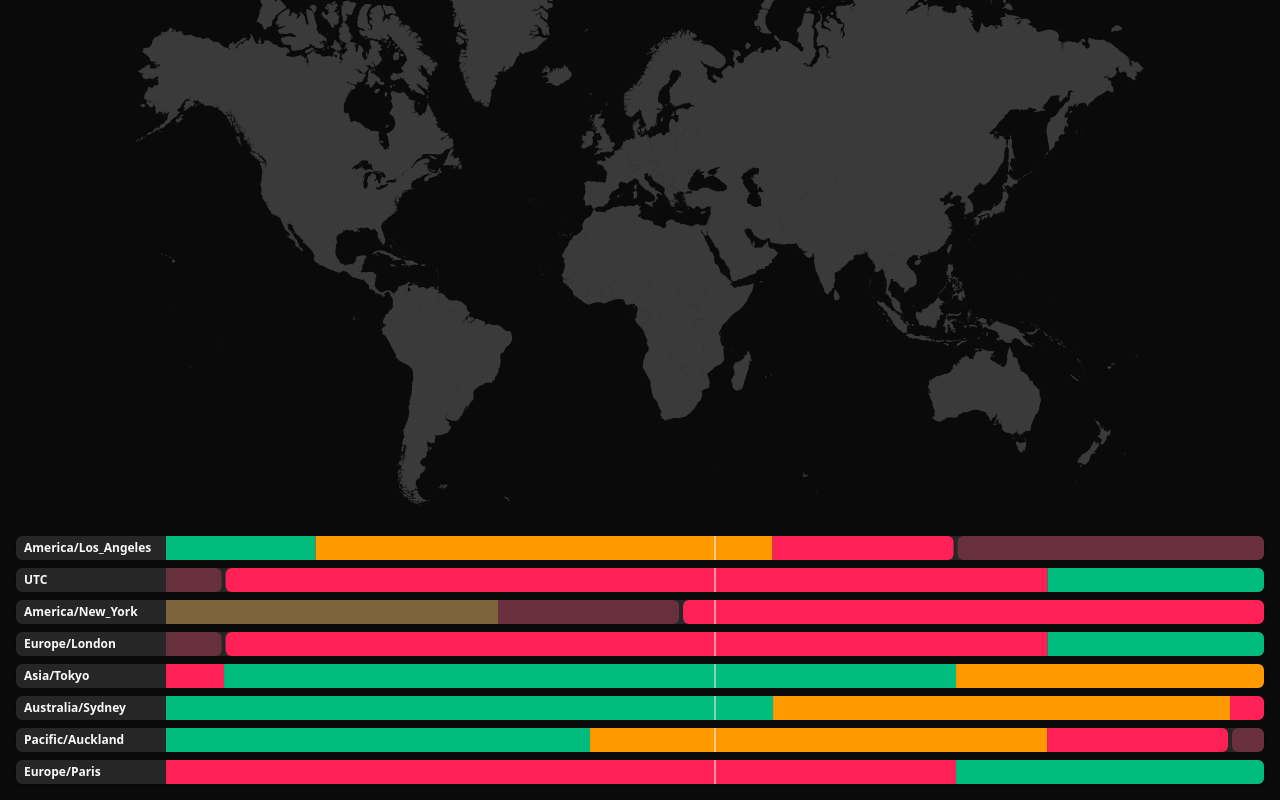
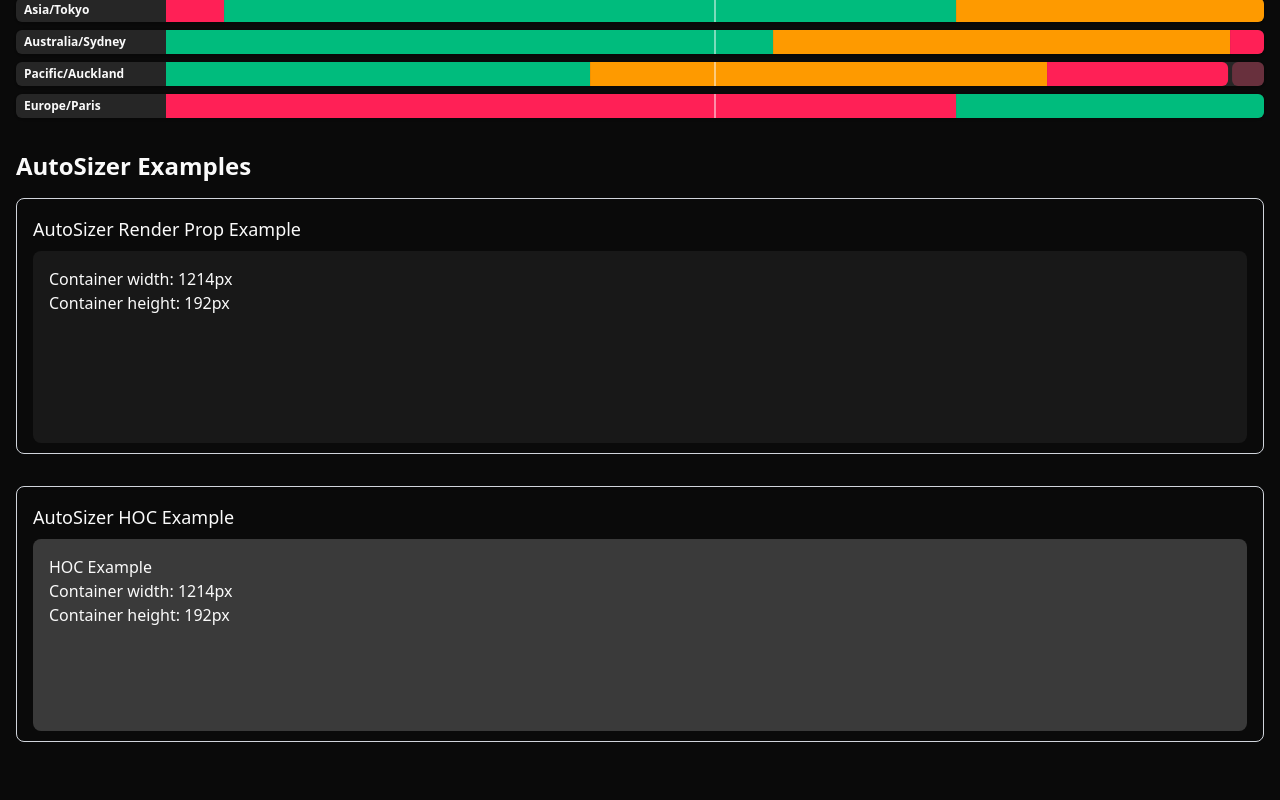
Before and after one commit to emmachase/clocks, a React (Vite) app: page / in a window 1280 px wide. Shown: the part 582-1382 px from the top of the page. After the commit the page ends 1340 px from the top, so only its background shows below. Built offline with nearby package versions, Linux system fonts and the light colour scheme.

Commit message:
Add AutoSizer component and update world map SVG

```diff
--- a/src/App.tsx
+++ b/src/App.tsx
@@ -2,7 +2,9 @@ import { Button } from "@/components/ui/button"
 import Clocks from "@/components/Clocks"
 import Timelines from "./components/Timelines";
 import { useState } from "react";
-import World from "@/assets/world.svg?react"
+import World from "@/assets/BlankMap-World-Equirectangular.svg?react"
+import AutoSizerExample from "./components/AutoSizerExample";
+import AutoSizer from "./components/AutoSizer";
 
 function App() {
   // Example list of timezones
@@ -26,7 +28,12 @@ function App() {
       <Clocks timezones={timezones} />
 
       <div className="flex items-center justify-center">
-        <World className="fill-primary/20" />
+        {/* <AutoSizer>
+          {({ width, height }) => (
+
+          )}
+        </AutoSizer> */}
+        {/* <World className="fill-primary/20 w-full h-[70vh]" preserveAspectRatio="none"/> */}
       </div>
 
       <Timelines
@@ -36,6 +43,11 @@ function App() {
         windowSize={windowSize}
         onWindowSizeChange={setWindowSize}
       />
+
+      <div className="mt-8">
+        <h2 className="text-2xl font-bold mb-4">AutoSizer Examples</h2>
+        <AutoSizerExample />
+      </div>
     </div>
   )
 }
--- /dev/null
+++ b/src/components/AutoSizer.tsx
@@ -0,0 +1,83 @@
+import React, { useRef, useState, useEffect } from 'react';
+
+interface Size {
+  width: number;
+  height: number;
+}
+
+interface AutoSizerProps {
+  /**
+   * Function that renders the children with width and height
+   */
+  children: (size: Size) => React.ReactNode;
+  /**
+   * Default width to use before measurements are available
+   */
+  defaultWidth?: number;
+  /**
+   * Default height to use before measurements are available
+   */
+  defaultHeight?: number;
+  /**
+   * Optional className for the container div
+   */
+  className?: string;
+  /**
+   * Optional style for the container div
+   */
+  style?: React.CSSProperties;
+}
+
+/**
+ * A component that automatically measures its dimensions and passes them to its children
+ */
+export default function AutoSizer({
+  children,
+  defaultWidth = 0,
+  defaultHeight = 0,
+  className = '',
+  style = {},
+}: AutoSizerProps) {
+  const containerRef = useRef<HTMLDivElement>(null);
+  const [size, setSize] = useState<Size>({
+    width: defaultWidth,
+    height: defaultHeight,
+  });
+
+  useEffect(() => {
+    if (!containerRef.current) return;
+
+    const updateSize = () => {
+      if (containerRef.current) {
+        const { width, height } = containerRef.current.getBoundingClientRect();
+        setSize({ width, height });
+      }
+    };
+
+    // Initial measurement
+    updateSize();
+
+    // Set up ResizeObserver to track size changes
+    const resizeObserver = new ResizeObserver(updateSize);
+    resizeObserver.observe(containerRef.current);
+
+    // Clean up
+    return () => {
+      resizeObserver.disconnect();
+    };
+  }, []);
+
+  return (
+    <div
+      ref={containerRef}
+      className={className}
+      style={{
+        width: '100%',
+        height: '100%',
+        ...style,
+      }}
+    >
+      {children(size)}
+    </div>
+  );
+}
--- /dev/null
+++ b/src/components/AutoSizerExample.tsx
@@ -0,0 +1,72 @@
+import React from 'react';
+import AutoSizer from './AutoSizer';
+import withAutoSizer, { WithAutoSizerProps } from './withAutoSizer';
+
+/**
+ * Example component using the render prop pattern with AutoSizer
+ */
+export function RenderPropExample() {
+  return (
+    <div className="border border-gray-300 rounded-md p-4 h-64">
+      <h3 className="text-lg font-medium mb-2">AutoSizer Render Prop Example</h3>
+      <div className="h-48 bg-secondary/50 rounded-md overflow-hidden">
+        <AutoSizer>
+          {({ width, height }) => (
+            <div className="p-4">
+              <p>Container width: {Math.round(width)}px</p>
+              <p>Container height: {Math.round(height)}px</p>
+            </div>
+          )}
+        </AutoSizer>
+      </div>
+    </div>
+  );
+}
+
+/**
+ * Example component that will be wrapped with the HOC
+ */
+interface SizedComponentProps extends WithAutoSizerProps {
+  label?: string;
+}
+
+function SizedComponent({ width, height, label = 'HOC Example' }: SizedComponentProps) {
+  return (
+    <div className="p-4">
+      <p>{label}</p>
+      <p>Container width: {Math.round(width)}px</p>
+      <p>Container height: {Math.round(height)}px</p>
+    </div>
+  );
+}
+
+/**
+ * Create the HOC-wrapped version of the component
+ */
+const AutoSizedComponent = withAutoSizer(SizedComponent);
+
+/**
+ * Example component using the HOC pattern
+ */
+export function HOCExample() {
+  return (
+    <div className="border border-gray-300 rounded-md p-4 h-64">
+      <h3 className="text-lg font-medium mb-2">AutoSizer HOC Example</h3>
+      <div className="h-48 bg-primary/20 rounded-md overflow-hidden">
+        <AutoSizedComponent label="HOC Example" />
+      </div>
+    </div>
+  );
+}
+
+/**
+ * Combined example showing both patterns
+ */
+export default function AutoSizerExample() {
+  return (
+    <div className="space-y-8">
+      <RenderPropExample />
+      <HOCExample />
+    </div>
+  );
+}
--- /dev/null
+++ b/src/components/withAutoSizer.tsx
@@ -0,0 +1,42 @@
+import React from 'react';
+import AutoSizer from './AutoSizer';
+
+export interface WithAutoSizerProps {
+  width: number;
+  height: number;
+}
+
+/**
+ * Higher-Order Component that wraps a component with AutoSizer
+ * and passes width and height as props
+ */
+export default function withAutoSizer<P extends WithAutoSizerProps>(
+  Component: React.ComponentType<P>
+) {
+  // Return a new component that wraps the provided component
+  return function WithAutoSizer(props: Omit<P, keyof WithAutoSizerProps> & {
+    defaultWidth?: number;
+    defaultHeight?: number;
+    className?: string;
+    style?: React.CSSProperties;
+  }) {
+    const { defaultWidth, defaultHeight, className, style, ...rest } = props;
+
+    return (
+      <AutoSizer
+        defaultWidth={defaultWidth}
+        defaultHeight={defaultHeight}
+        className={className}
+        style={style}
+      >
+        {({ width, height }) => (
+          <Component
+            width={width}
+            height={height}
+            {...(rest as any)}
+          />
+        )}
+      </AutoSizer>
+    );
+  };
+}
```
Also changed, not shown: src/assets/BlankMap-World-Equirectangular.svg (added), src/assets/world.svg.
